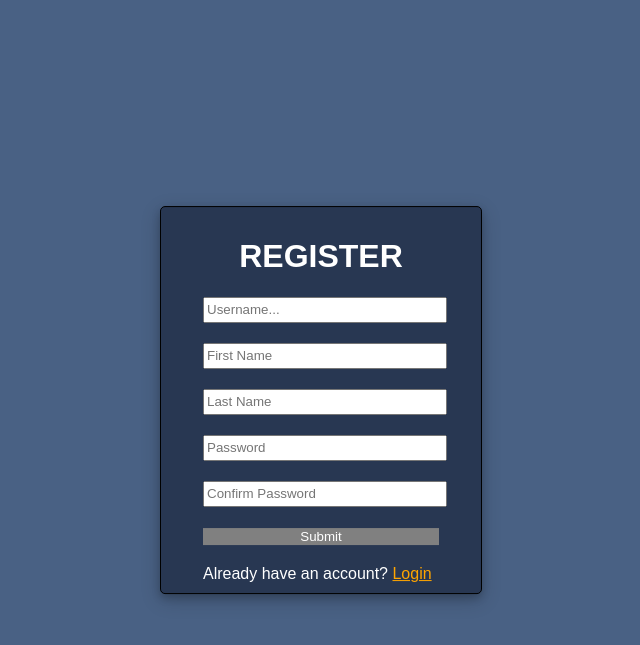
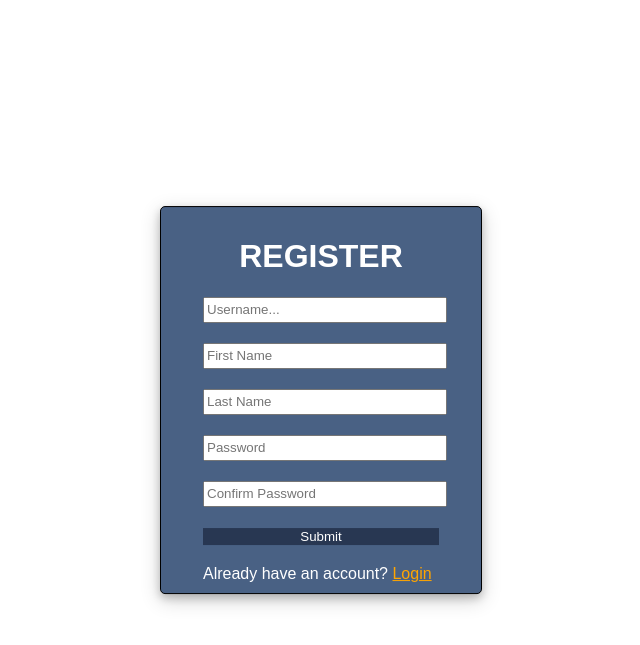
Before and after one commit to JamesMedved/DBM_Project, a Django app: page /jubi/register/ in a window 1280 px wide. Shown: the top 645 px of the page, without its empty margins (319-959 px from the left). Run offline with Django 4.2, Linux system fonts and the light colour scheme.

Commit message:
change color scheme on login and register pages

```diff
--- a/website/mysite/static/css/login.css
+++ b/website/mysite/static/css/login.css
@@ -2,7 +2,7 @@ body {
     margin:0;
     padding:0;
     height: 100%;
-    background: rgb(73,97,132) !important;
+    background: white !important;
 }
 
 .container {
@@ -11,7 +11,7 @@ body {
     justify-content: center;
     flex-direction: column;
     padding: 10px;
-    background: rgb(40,55,82);
+    background: rgb(73,97,132);
     text-align:left;
     border: 1px solid black;
     border-radius: 5px;
@@ -41,7 +41,7 @@ body {
 
 .login_btn {
     width: 100%;
-    background: grey !important;
+    background: rgb(40,55,82) !important;
     color: white !important;
     border: 1px;
 }
--- a/website/mysite/static/css/register.css
+++ b/website/mysite/static/css/register.css
@@ -2,7 +2,7 @@ body {
     margin:0;
     padding:0;
     height: 100%;
-    background: rgb(73,97,132) !important;
+    background: white !important;
 }
 
 .container {
@@ -11,7 +11,7 @@ body {
     justify-content: center;
     flex-direction: column;
     padding: 10px;
-    background: rgb(40,55,82);
+    background: rgb(73,97,132);
     text-align:left;
     border: 1px solid black;
     border-radius: 5px;
@@ -41,7 +41,7 @@ body {
 
 .login_btn {
     width: 100%;
-    background: grey !important;
+    background: rgb(40,55,82) !important;
     color: white !important;
     border: 1px;
 }
```
